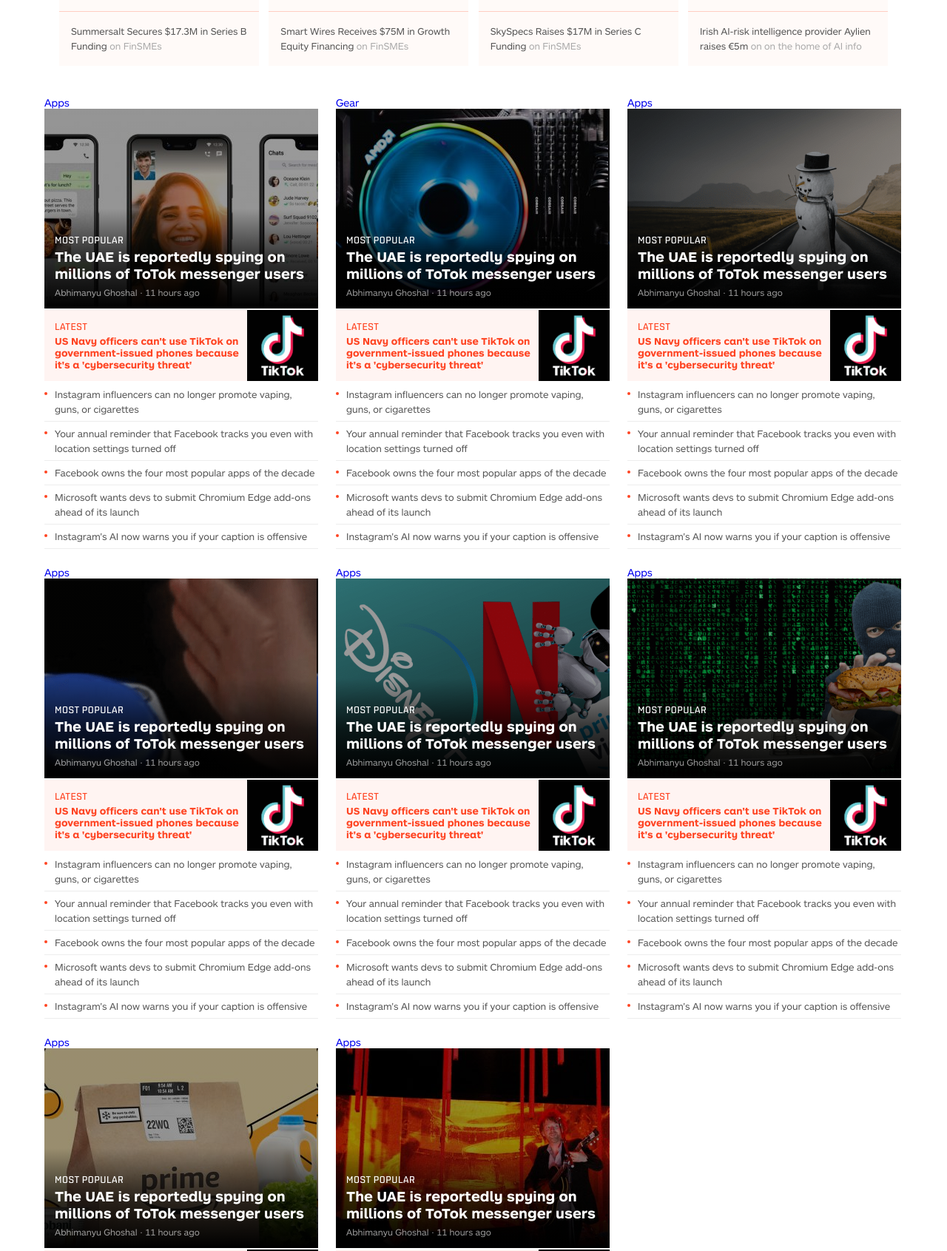
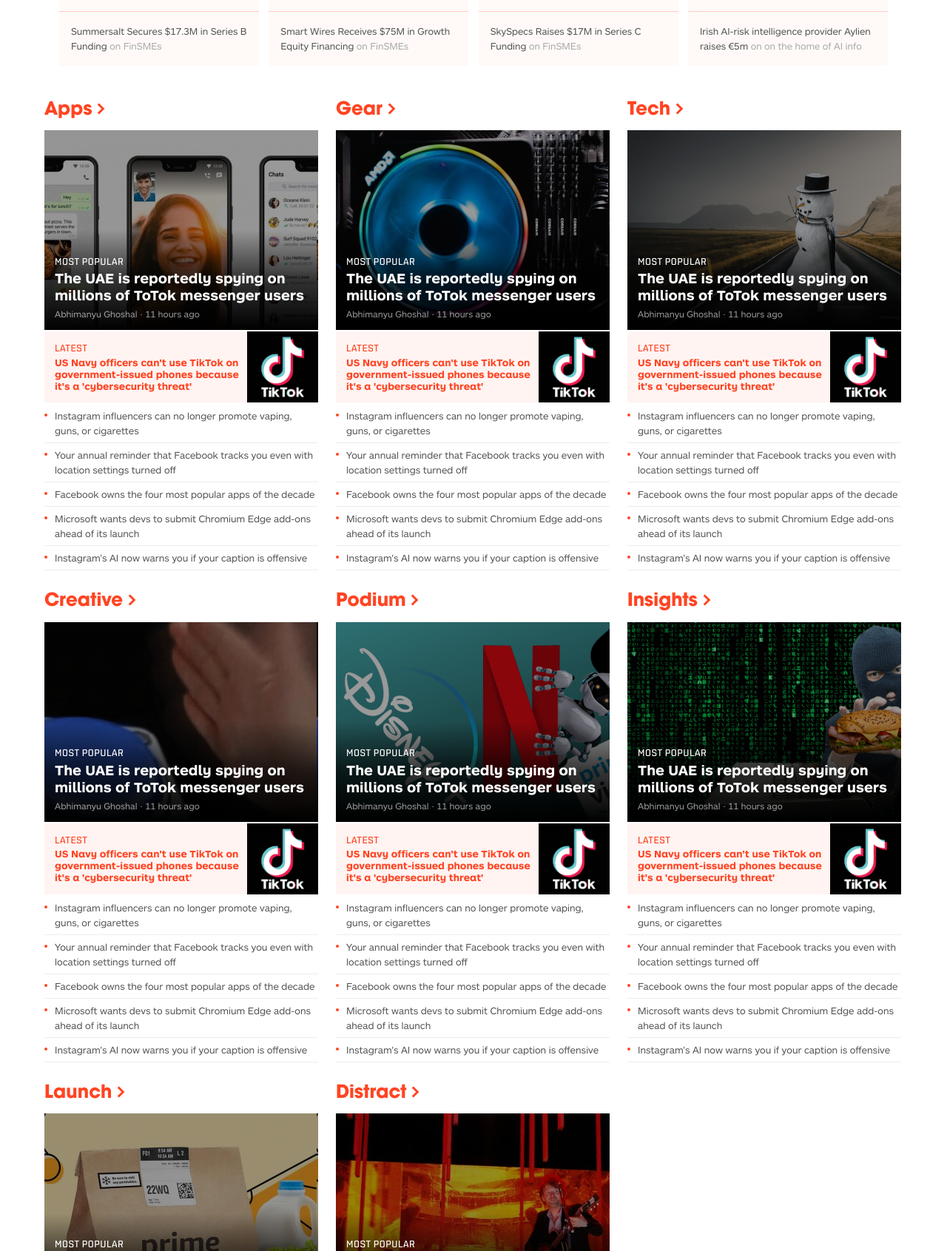
Before and after one commit to s0kil/Building-Responsive-Design, a website: page index.html in a window 1280 px wide. Shown: the part 1320-3011 px from the top of the page at 74% size. Drawn offline with nearby package versions, Linux system fonts and the light colour scheme; files whose address does not match are found by name.

Commit message:
completed categoties section title styling

```diff
--- a/index.html
+++ b/index.html
@@ -443,7 +443,12 @@
 
 <div id="categories">
   <div class="category-item">
-    <a href="#">Apps</a>
+    <a class="category-item-title" href="#">Apps</a>
+    <span>
+      <svg xmlns="http://www.w3.org/2000/svg" viewBox="0 0 16 16">
+        <path fill="none" stroke="#F42" stroke-width="3" stroke-miterlimit="10" d="M4.75 1.5l6.5 6.5-6.5 6.5"/>
+      </svg>
+    </span>
 
     <ul class="category-item-list">
       <li class="category-item-list-popular" data-category-item-bgimage="./src/img/ToTok.jpg">
@@ -478,7 +483,12 @@
   </div>
 
   <div class="category-item">
-    <a href="#">Gear</a>
+    <a class="category-item-title"  href="#">Gear</a>
+    <span>
+      <svg xmlns="http://www.w3.org/2000/svg" viewBox="0 0 16 16">
+        <path fill="none" stroke="#F42" stroke-width="3" stroke-miterlimit="10" d="M4.75 1.5l6.5 6.5-6.5 6.5"/>
+      </svg>
+    </span>
 
     <ul class="category-item-list">
       <li class="category-item-list-popular" data-category-item-bgimage="./src/img/learned-building-pc.jpg">
@@ -513,7 +523,12 @@
   </div>
 
   <div class="category-item">
-    <a href="#">Apps</a>
+    <a class="category-item-title" href="#">Tech</a>
+    <span>
+      <svg xmlns="http://www.w3.org/2000/svg" viewBox="0 0 16 16">
+        <path fill="none" stroke="#F42" stroke-width="3" stroke-miterlimit="10" d="M4.75 1.5l6.5 6.5-6.5 6.5"/>
+      </svg>
+    </span>
 
     <ul class="category-item-list">
       <li class="category-item-list-popular" data-category-item-bgimage="./src/img/snowman.png">
@@ -548,7 +563,12 @@
   </div>
 
   <div class="category-item">
-    <a href="#">Apps</a>
+    <a class="category-item-title" href="#">Creative</a>
+    <span>
+      <svg xmlns="http://www.w3.org/2000/svg" viewBox="0 0 16 16">
+        <path fill="none" stroke="#F42" stroke-width="3" stroke-miterlimit="10" d="M4.75 1.5l6.5 6.5-6.5 6.5"/>
+      </svg>
+    </span>
 
     <ul class="category-item-list">
       <li class="category-item-list-popular" data-category-item-bgimage="./src/img/slam-button.png">
@@ -583,7 +603,12 @@
   </div>
 
   <div class="category-item">
-    <a href="#">Apps</a>
+    <a class="category-item-title" href="#">Podium</a>
+    <span>
+      <svg xmlns="http://www.w3.org/2000/svg" viewBox="0 0 16 16">
+        <path fill="none" stroke="#F42" stroke-width="3" stroke-miterlimit="10" d="M4.75 1.5l6.5 6.5-6.5 6.5"/>
+      </svg>
+    </span>
 
     <ul class="category-item-list">
       <li class="category-item-list-popular" data-category-item-bgimage="./src/img/streaming-wars.png">
@@ -618,7 +643,12 @@
   </div>
 
   <div class="category-item">
-    <a href="#">Apps</a>
+    <a class="category-item-title" href="#">Insights</a>
+    <span>
+      <svg xmlns="http://www.w3.org/2000/svg" viewBox="0 0 16 16">
+        <path fill="none" stroke="#F42" stroke-width="3" stroke-miterlimit="10" d="M4.75 1.5l6.5 6.5-6.5 6.5"/>
+      </svg>
+    </span>
 
     <ul class="category-item-list">
       <li class="category-item-list-popular" data-category-item-bgimage="./src/img/sandwich-hacker.png">
@@ -653,7 +683,12 @@
   </div>
 
   <div class="category-item">
-    <a href="#">Apps</a>
+    <a class="category-item-title" href="#">Launch</a>
+    <span>
+      <svg xmlns="http://www.w3.org/2000/svg" viewBox="0 0 16 16">
+        <path fill="none" stroke="#F42" stroke-width="3" stroke-miterlimit="10" d="M4.75 1.5l6.5 6.5-6.5 6.5"/>
+      </svg>
+    </span>
 
     <ul class="category-item-list">
       <li class="category-item-list-popular" data-category-item-bgimage="./src/img/Amazon-Prime-Fresh.jpg">
@@ -688,7 +723,12 @@
   </div>
 
   <div class="category-item">
-    <a href="#">Apps</a>
+    <a class="category-item-title" href="#">Distract</a>
+    <span>
+      <svg xmlns="http://www.w3.org/2000/svg" viewBox="0 0 16 16">
+        <path fill="none" stroke="#F42" stroke-width="3" stroke-miterlimit="10" d="M4.75 1.5l6.5 6.5-6.5 6.5"/>
+      </svg>
+    </span>
 
     <ul class="category-item-list">
       <li class="category-item-list-popular" data-category-item-bgimage="./src/img/Radiohead.jpg">
--- a/src/main.css
+++ b/src/main.css
@@ -413,6 +413,21 @@
   font-family: Shentox, sans-serif;
 }
 
+.category-item .category-item-title {
+  display:inline-block;
+  color: #f42;
+  margin-bottom: 14px;
+  font-weight: 700;
+  font-size: 1.7rem;
+  font-family: Avalon, sans-serif;
+}
+
+#categories span svg {
+  width: 16px;
+  height: 16px;
+}
+
+
 .category-item-list-popular {
   height: var(--size);
   width: calc(var(--size) + 100px);
```
